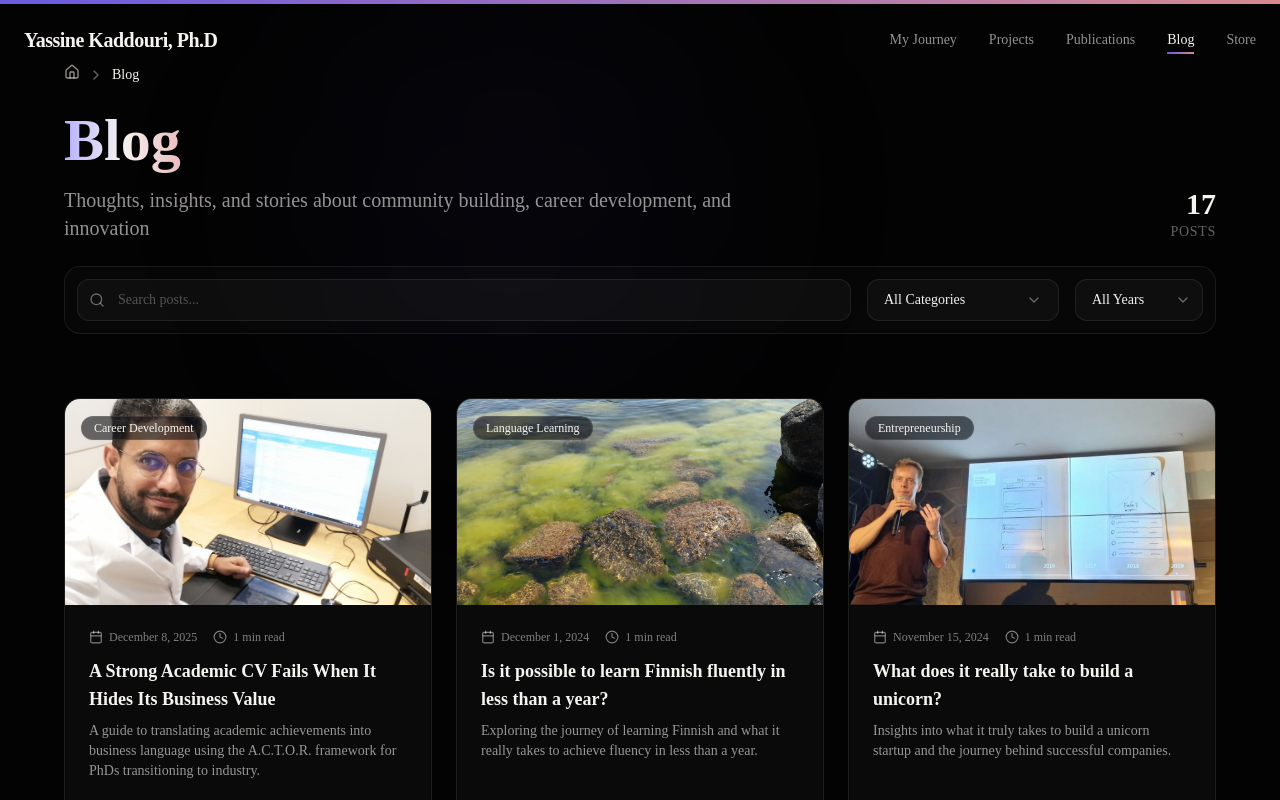
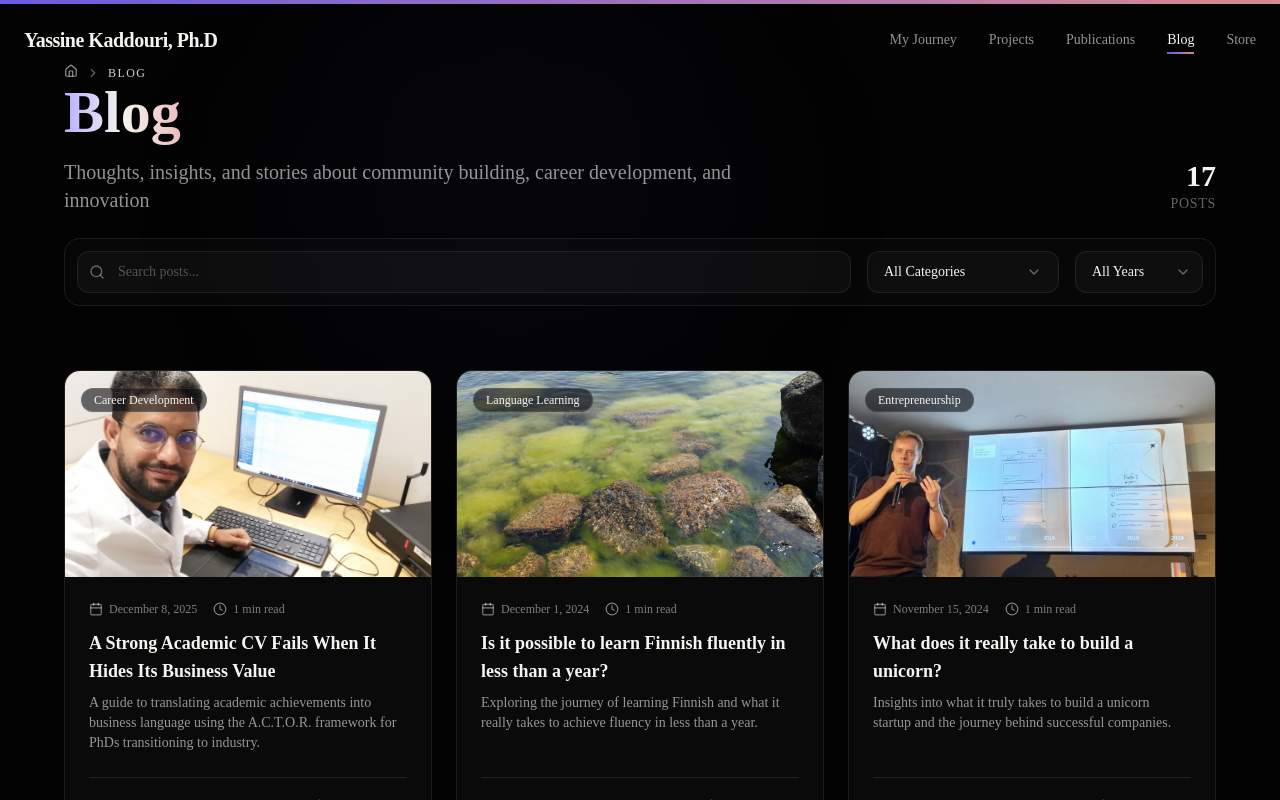
Before and after one commit to Yassine92-cyber/portfolio, a Next.js app: page /blog in a window 1280 px wide. Shown: the top 800 px of the page. Built offline with nearby package versions, Linux system fonts and the light colour scheme.

Commit message:
feat(portfolio): sync redesign batch 02

```diff
--- a/components/ui/breadcrumbs.tsx
+++ b/components/ui/breadcrumbs.tsx
@@ -14,15 +14,15 @@ interface BreadcrumbsProps {
 
 export function Breadcrumbs({ items }: BreadcrumbsProps) {
   return (
-    <nav aria-label="Breadcrumb" className="mb-6">
-      <ol className="flex items-center gap-2 text-sm text-white/60 flex-wrap">
+    <nav aria-label="Breadcrumb">
+      <ol className="flex flex-wrap items-center gap-2 font-mono text-xs uppercase tracking-[0.12em] text-paper/60">
         <li>
           <Link
             href="/"
-            className="inline-flex items-center gap-1 hover:text-white transition-colors focus:outline-none focus:ring-2 focus:ring-indigo-500 focus:ring-offset-2 focus:ring-offset-[#030303] rounded"
+            className="inline-flex items-center gap-1 rounded transition-colors hover:text-paper"
             aria-label="Home"
           >
-            <Home className="w-4 h-4" aria-hidden="true" />
+            <Home className="h-3.5 w-3.5" aria-hidden="true" />
             <span className="sr-only">Home</span>
           </Link>
         </li>
@@ -30,15 +30,15 @@ export function Breadcrumbs({ items }: BreadcrumbsProps) {
           const isLast = index === items.length - 1;
           return (
             <li key={index} className="flex items-center gap-2">
-              <ChevronRight className="w-4 h-4 text-white/40" aria-hidden="true" />
+              <ChevronRight className="h-3.5 w-3.5 text-paper/40" aria-hidden="true" />
               {isLast ? (
-                <span className="text-white" aria-current="page">
+                <span className="block max-w-[28ch] truncate text-paper/85 sm:max-w-[48ch]" aria-current="page">
                   {item.label}
                 </span>
               ) : (
                 <Link
                   href={item.href || "#"}
-                  className="hover:text-white transition-colors focus:outline-none focus:ring-2 focus:ring-indigo-500 focus:ring-offset-2 focus:ring-offset-[#030303] rounded"
+                  className="rounded transition-colors hover:text-paper"
                 >
                   {item.label}
                 </Link>
```
